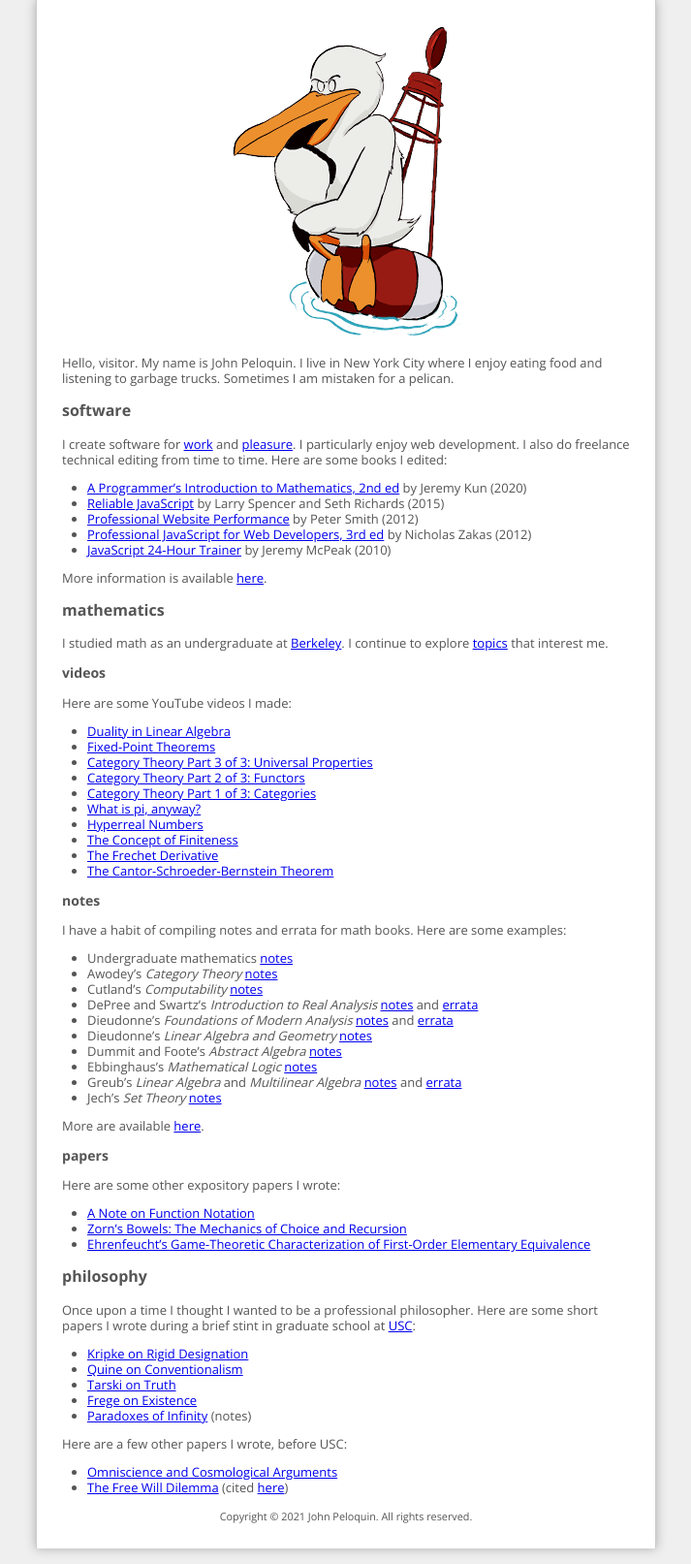
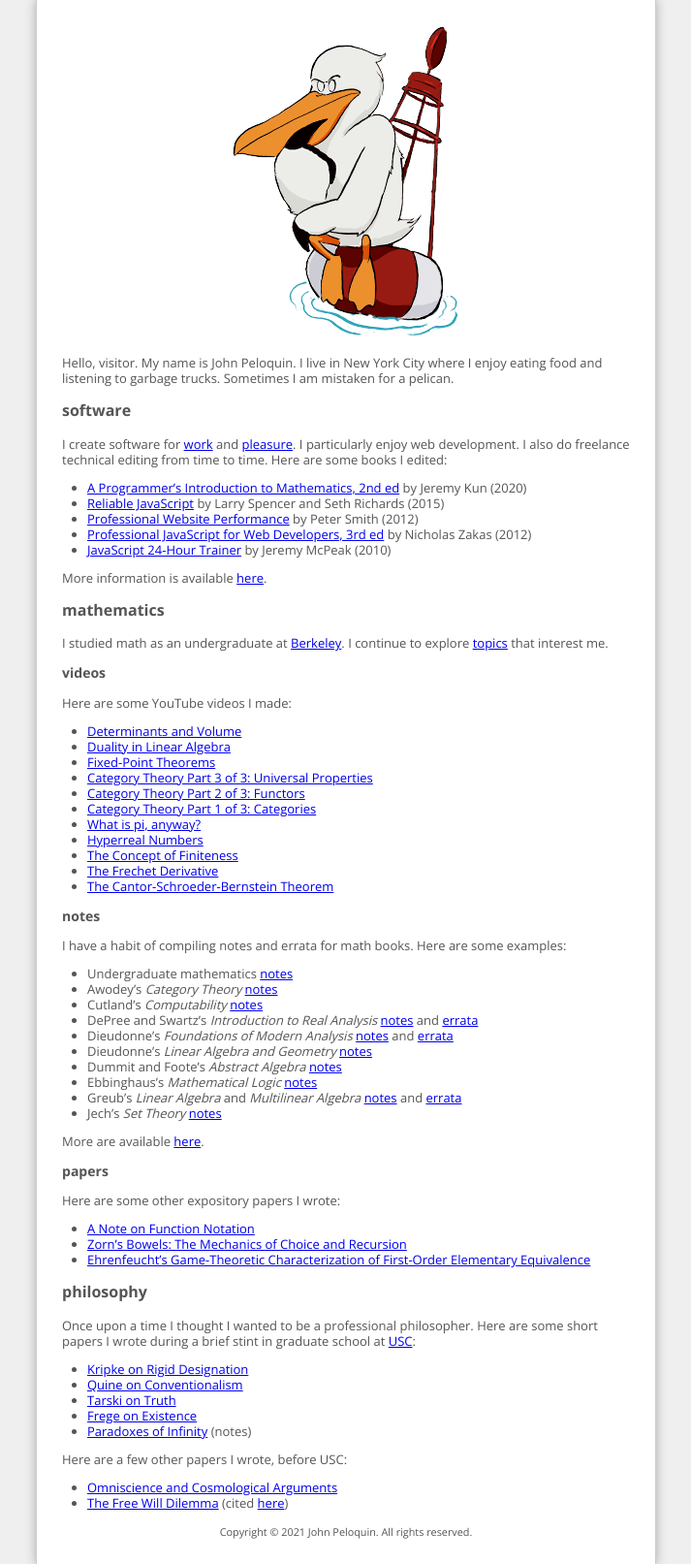
Before and after one commit to blargoner/blargoner.github.com, a Jekyll site: the page built from index.md, in a window 1280 px wide. Shown: the whole page at 97% size, without its empty margins (283-996 px from the left). Built offline with Jekyll 4.4.1, drawn with Linux system fonts in a browser that asks for light colours.

Commit message:
more juice

```diff
--- a/index.md
+++ b/index.md
@@ -25,6 +25,7 @@ I studied math as an undergraduate at [Berkeley][ucb]. I continue to explore [to
 
 Here are some YouTube videos I made:
 
+- [Determinants and Volume][math.vid.dets]
 - [Duality in Linear Algebra][math.vid.duality]
 - [Fixed-Point Theorems][math.vid.fixed]
 - [Category Theory Part 3 of 3: Universal Properties][math.vid.cats.umps]
```
Also changed, not shown: other parts of index.md (+1 -0 lines).
